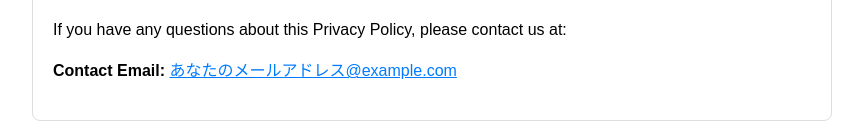
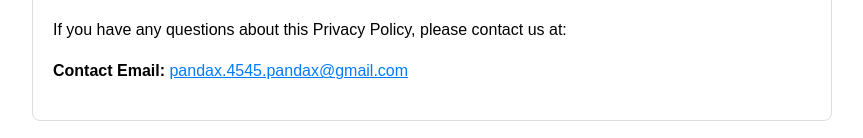
Before and after one commit to dorax26/qraphics-support, a plain HTML site: page privacy.html in a window 1280 px wide. Shown: the part 1200-1338 px from the top of the page, without its empty margins (208-1071 px from the left). Drawn offline with Linux system fonts and the light colour scheme.

Commit message:
Update privacy.html

```diff
--- a/privacy.html
+++ b/privacy.html
@@ -46,7 +46,7 @@
             <h2>Contact Us</h2>
             <p>If you have any questions about this Privacy Policy, please contact us at:</p>
             <p>
-                <strong>Contact Email:</strong> <a href="mailto:あなたのメールアドレス@example.com">あなたのメールアドレス@example.com</a>
+                <strong>Contact Email:</strong> <a href="mailto:pandax.4545.pandax@gmail.com">pandax.4545.pandax@gmail.com</a>
             </p>
         </div>
     </div>
```
